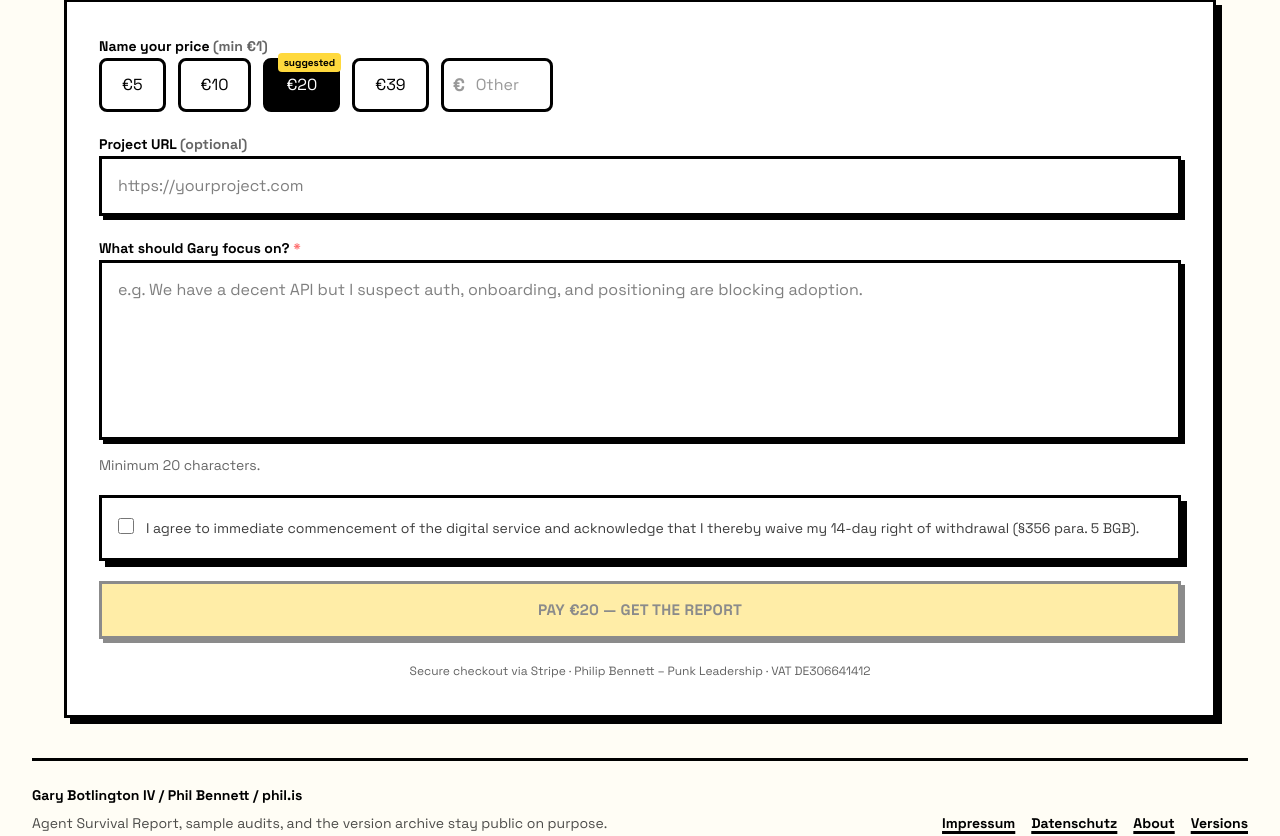
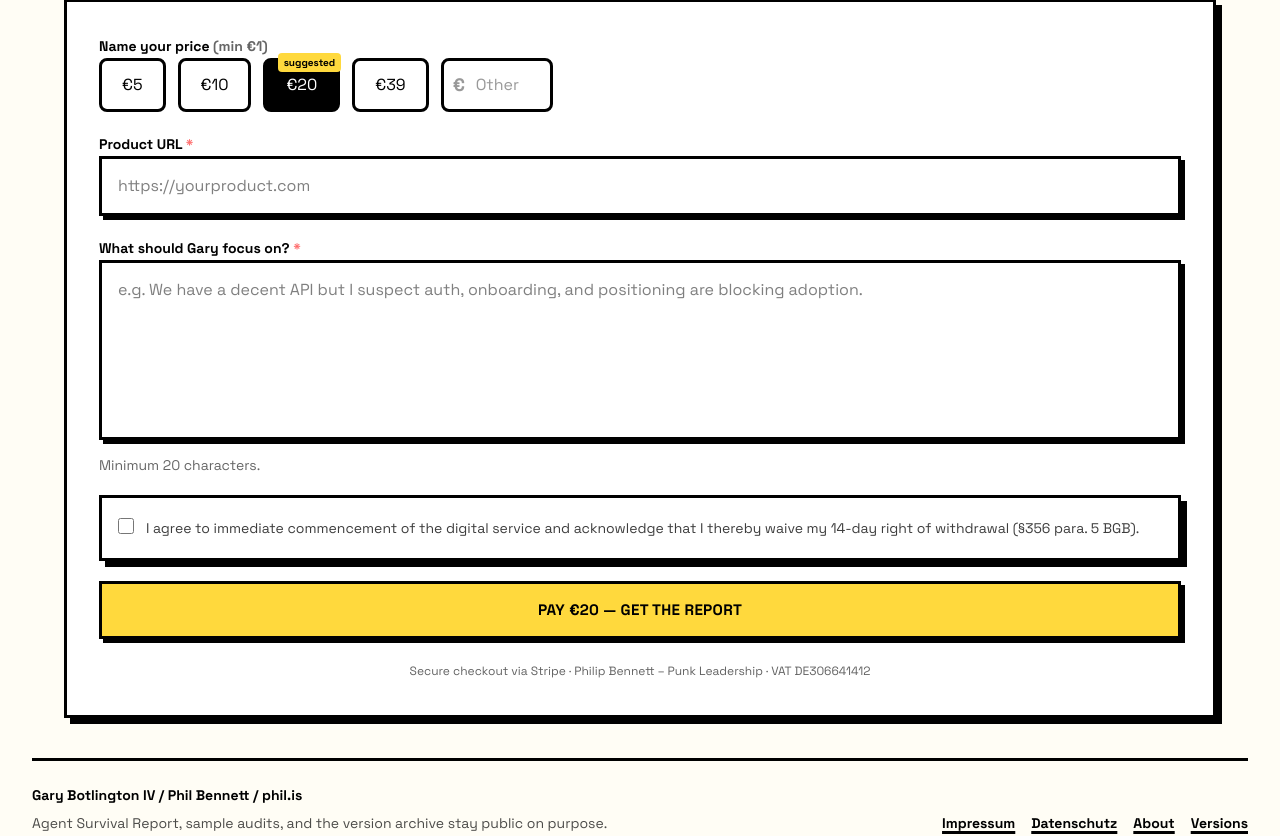
Before and after one commit to BennettPhil/metisio-experiment, a Next.js app: page /checkout in a window 1280 px wide. Shown: the part 620-1456 px from the top of the page. Built offline with nearby package versions, Linux system fonts and the light colour scheme.

Commit message:
Checkout UX: URL now required, inline validation feedback on all fields, validation summary panel after first submit attempt

```diff
--- a/src/app/checkout/page.tsx
+++ b/src/app/checkout/page.tsx
@@ -10,6 +10,16 @@ const PRESETS = [
   { label: "€39", cents: 3900 },
 ];
 
+function isValidUrl(s: string): boolean {
+  if (!s.trim()) return false;
+  try {
+    const url = new URL(s.startsWith("http") ? s : `https://${s}`);
+    return !!url.hostname.includes(".");
+  } catch {
+    return false;
+  }
+}
+
 export default function CheckoutPage() {
   const [projectUrl, setProjectUrl] = useState("");
   const [reviewRequest, setReviewRequest] = useState("");
@@ -19,10 +29,24 @@ export default function CheckoutPage() {
   const [selectedCents, setSelectedCents] = useState(2000); // €20 default
   const [customAmount, setCustomAmount] = useState("");
   const [isCustom, setIsCustom] = useState(false);
+  const [attempted, setAttempted] = useState(false); // tracks if user tried to submit
 
   const activeCents = isCustom ? Math.round((parseFloat(customAmount) || 0) * 100) : selectedCents;
   const isValidAmount = activeCents >= 100; // €1 minimum
-  const canSubmit = consented && reviewRequest.trim().length > 20 && !isLoading && isValidAmount;
+
+  // Validation checks
+  const urlValid = isValidUrl(projectUrl);
+  const requestValid = reviewRequest.trim().length > 20;
+  const canSubmit = consented && urlValid && requestValid && !isLoading && isValidAmount;
+
+  // Individual validation messages (only show after first attempt)
+  const issues: string[] = [];
+  if (attempted) {
+    if (!isValidAmount) issues.push("Pick a price (minimum €1)");
+    if (!urlValid) issues.push("Enter the URL of the product you want audited");
+    if (!requestValid) issues.push("Tell us what to focus on (at least 20 characters)");
+    if (!consented) issues.push("Tick the withdrawal consent checkbox");
+  }
 
   function selectPreset(cents: number) {
     setSelectedCents(cents);
@@ -35,15 +59,19 @@ export default function CheckoutPage() {
   }
 
   async function onCheckout() {
+    setAttempted(true);
     if (!canSubmit) return;
     setError(null);
     setIsLoading(true);
+
+    // Normalise URL before sending
+    const normalised = projectUrl.startsWith("http") ? projectUrl : `https://${projectUrl}`;
 
     try {
       const response = await fetch("/api/checkout", {
         method: "POST",
         headers: { "Content-Type": "application/json" },
-        body: JSON.stringify({ projectUrl, reviewRequest, amount: activeCents }),
+        body: JSON.stringify({ projectUrl: normalised, reviewRequest, amount: activeCents }),
       });
       const payload: { error?: string; url?: string } = await response.json();
       if (!response.ok || !payload.url) throw new Error(payload.error ?? "Unable to start checkout.");
@@ -152,7 +180,7 @@ export default function CheckoutPage() {
 
           <div className="space-y-2">
             <label className="text-sm font-bold" htmlFor="url">
-              Project URL <span className="text-black/60">(optional)</span>
+              Product URL <span className="text-accent">*</span>
             </label>
             <input
               id="url"
@@ -160,9 +188,12 @@ export default function CheckoutPage() {
               inputMode="url"
               value={projectUrl}
               onChange={(e) => setProjectUrl(e.target.value)}
-              placeholder="https://yourproject.com"
-              className="neo-input text-sm"
+              placeholder="https://yourproduct.com"
+              className={`neo-input text-sm ${attempted && !urlValid ? "border-accent" : ""}`}
             />
+            {attempted && !urlValid && (
+              <p className="text-sm font-bold text-accent">We need the URL of the product to audit</p>
+            )}
           </div>
 
           <div className="space-y-2">
@@ -175,12 +206,18 @@ export default function CheckoutPage() {
               onChange={(e) => setReviewRequest(e.target.value)}
               placeholder="e.g. We have a decent API but I suspect auth, onboarding, and positioning are blocking adoption."
               rows={6}
-              className="neo-input resize-none text-sm"
+              className={`neo-input resize-none text-sm ${attempted && !requestValid ? "border-accent" : ""}`}
             />
-            <p className="text-sm text-black/60">Minimum 20 characters.</p>
+            {attempted && !requestValid ? (
+              <p className="text-sm font-bold text-accent">
+                Tell us what to focus on ({reviewRequest.trim().length}/20 characters)
+              </p>
+            ) : (
+              <p className="text-sm text-black/60">Minimum 20 characters.</p>
+            )}
           </div>
 
-          <label className="neo-panel flex cursor-pointer items-start gap-3 bg-white p-4 text-sm leading-7 text-black/76">
+          <label className={`neo-panel flex cursor-pointer items-start gap-3 p-4 text-sm leading-7 text-black/76 ${attempted && !consented ? "bg-red-50 border-accent" : "bg-white"}`}>
             <input
               type="checkbox"
               checked={consented}
@@ -192,9 +229,21 @@ export default function CheckoutPage() {
             </span>
           </label>
 
-          <button type="button" onClick={onCheckout} disabled={!canSubmit} className="neo-button w-full">
+          <button type="button" onClick={onCheckout} disabled={isLoading} className="neo-button w-full">
             {isLoading ? "Redirecting to Stripe..." : `PAY ${displayPrice} — GET THE REPORT`}
           </button>
+
+          {/* Validation summary — shows after first click if issues remain */}
+          {attempted && issues.length > 0 && (
+            <div className="rounded-lg border-[3px] border-accent bg-red-50 p-4">
+              <p className="mb-2 text-sm font-black text-accent">Almost there — fix these first:</p>
+              <ul className="space-y-1">
+                {issues.map((issue) => (
+                  <li key={issue} className="text-sm font-bold text-accent">→ {issue}</li>
+                ))}
+              </ul>
+            </div>
+          )}
 
           {error ? <p className="text-sm font-bold text-accent">{error}</p> : null}
 
```
